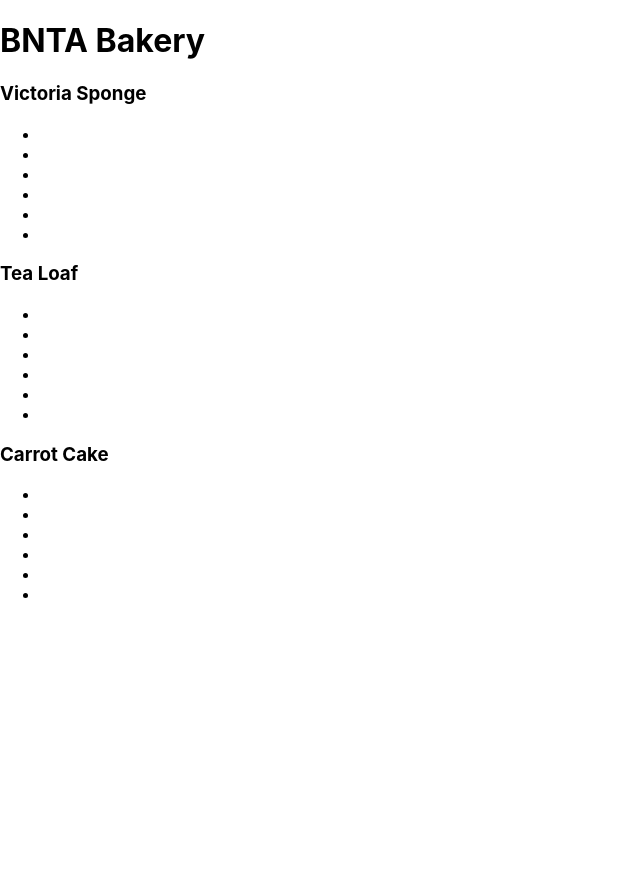
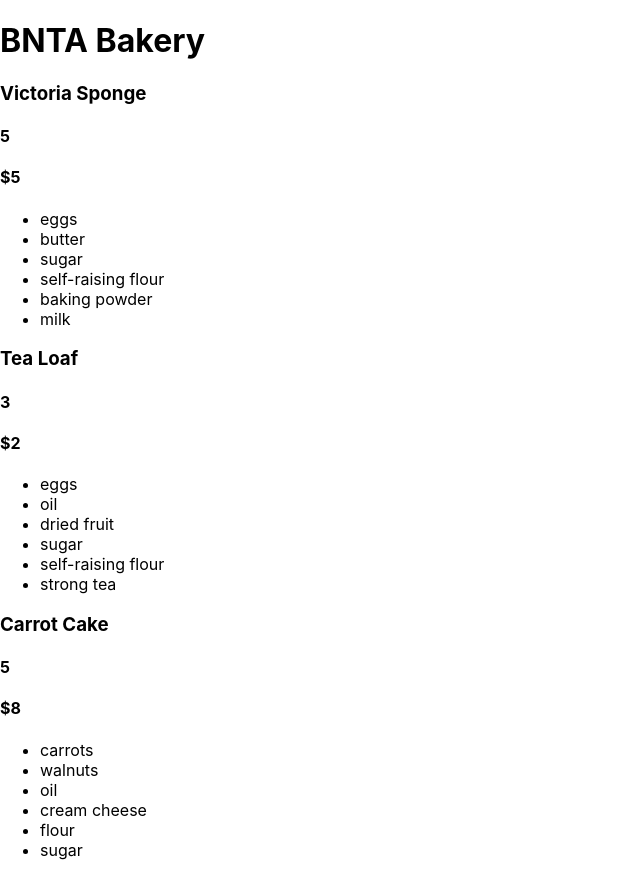
Before and after one commit to caitlinmillar/8.4_React_Bakery, a React (Create React App) app: page / in a window 1280 px wide. Shown: the whole page, without its empty margins (0-640 px from the left). Before the commit the page ends 800 px from the top, so only its background shows below. Built offline with nearby package versions, Linux system fonts and the light colour scheme.

Commit message:
forgot to upload wireframe

```diff
--- a/src/components/CakeComponent.js
+++ b/src/components/CakeComponent.js
@@ -11,7 +11,7 @@ const CakeComponent = ({cake}) => {
     //     rating: rating
     // }
     const ingredientsList = cake.ingredients.map((ingredient) =>{
-        return <li>{ingredients}</li>
+        return <li>{ingredient}</li>
     })
 
 
@@ -19,9 +19,16 @@ const CakeComponent = ({cake}) => {
     return(
         <>
         <cakes/>
-            {cake.cakes}
+            <p>{cake.cakes}</p>
             <h3>{cake.cakeName}</h3>
+            <h4>
+                {cake.rating}
+            </h4>
+            <h4>
+                ${cake.price}
+            </h4>
            <ul>
+            {/* {cake.ingredients} */}
             {ingredientsList}
            </ul>
 
```
Also changed, not shown: BakeryWireframe.jpg (added), Screenshot 2023-01-23 at 10.21.29.png (added).
